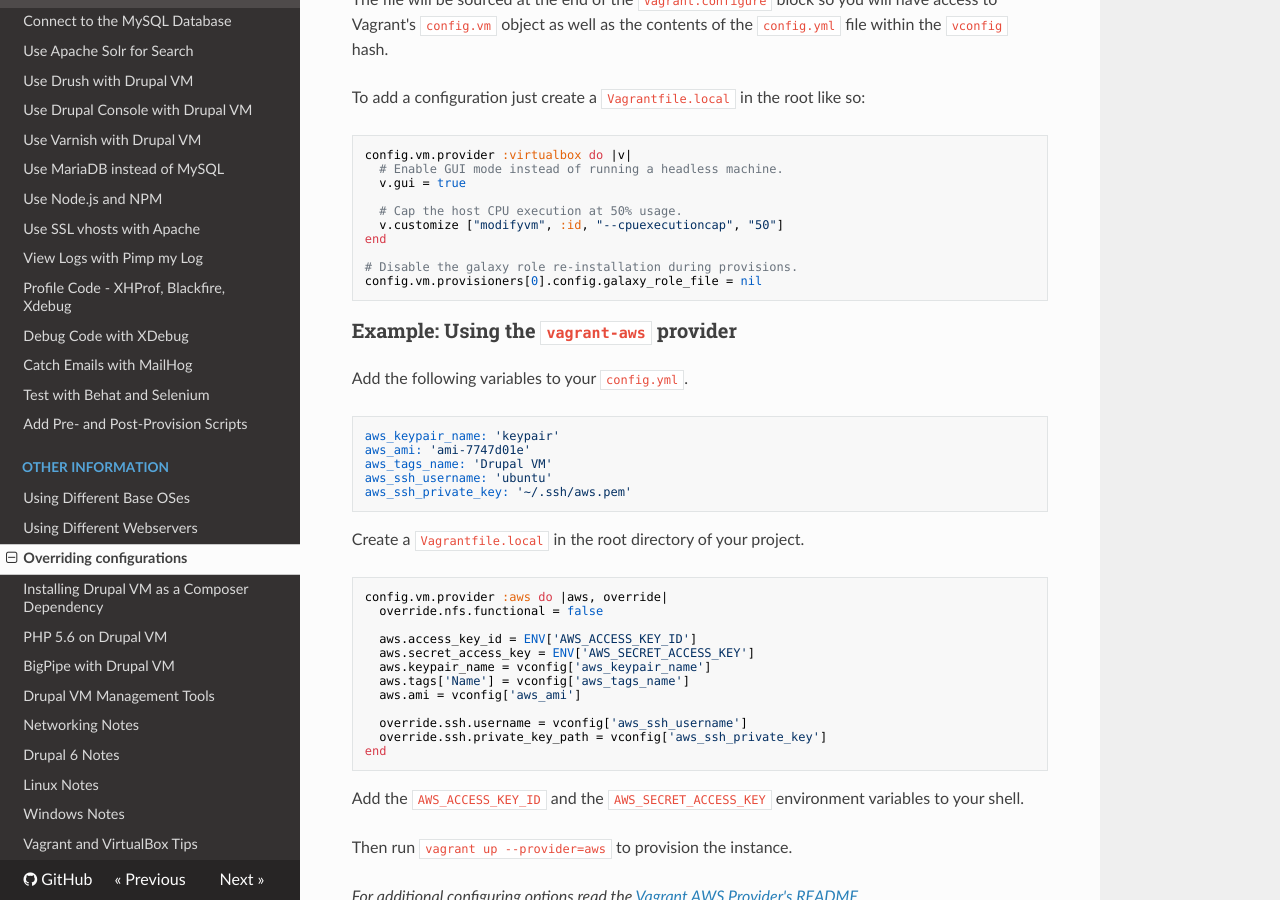
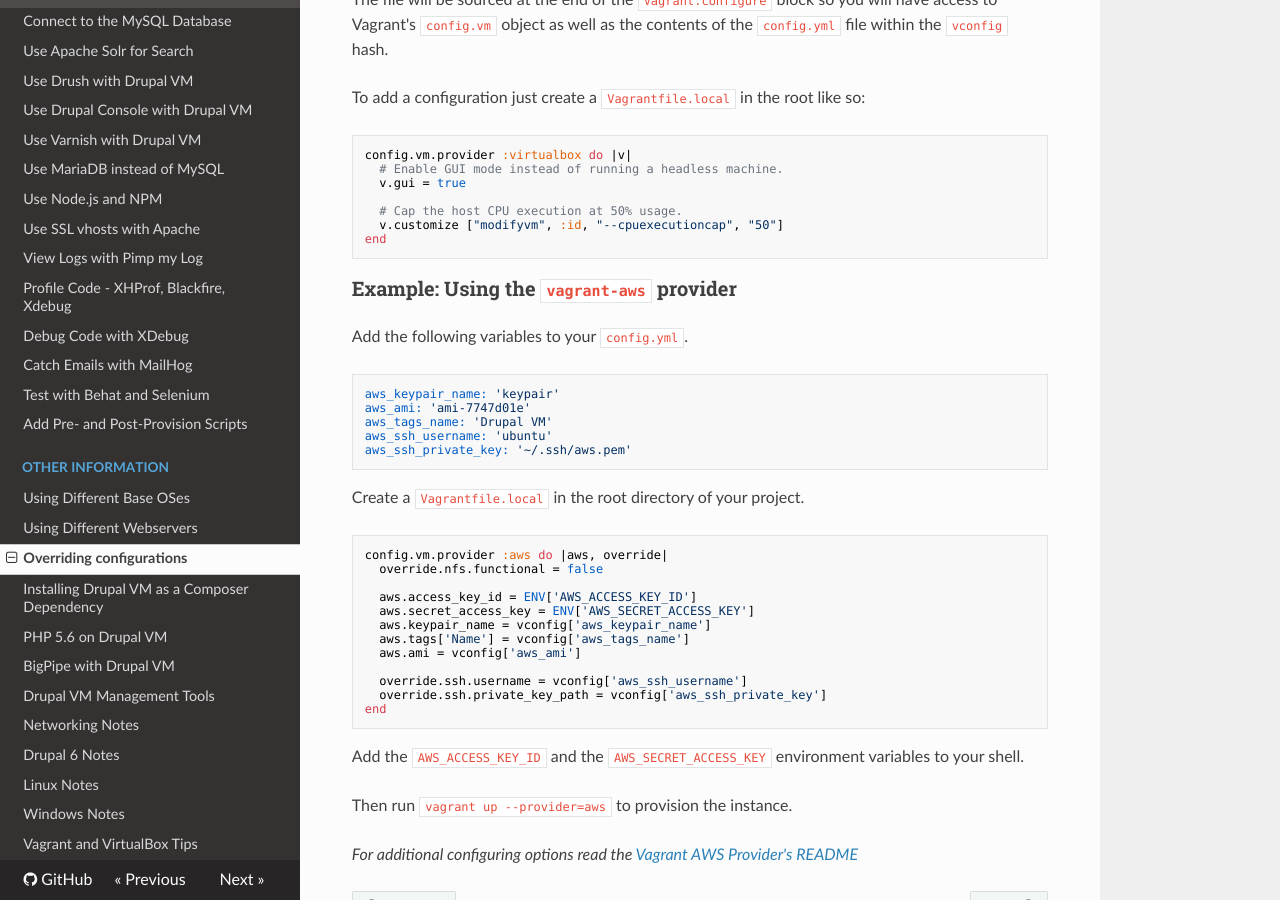
Before and after one commit to geerlingguy/drupal-vm, an MkDocs documentation site: the page built from docs/other/overriding-configurations.md, in a window 1280 px wide and 900 px high, scrolled down 1056 px. Built offline with MkDocs 1.6.1, drawn with Linux system fonts in a browser that asks for light colours; nearby versions of some CDN libraries; old or Windows-style settings are respelled for this version of MkDocs.

Commit message:
Issue #814: Update Vagrantfile and docs for roles-in-VM.

````diff
--- a/docs/other/overriding-configurations.md
+++ b/docs/other/overriding-configurations.md
@@ -45,9 +45,6 @@ config.vm.provider :virtualbox do |v|
   # Cap the host CPU execution at 50% usage.
   v.customize ["modifyvm", :id, "--cpuexecutioncap", "50"]
 end
-
-# Disable the galaxy role re-installation during provisions.
-config.vm.provisioners[0].config.galaxy_role_file = nil
 ```
 
 ### Example: Using the `vagrant-aws` provider
````
Also changed, not shown: docs/other/php-56.md (+0 -2 lines), 1 other file.
